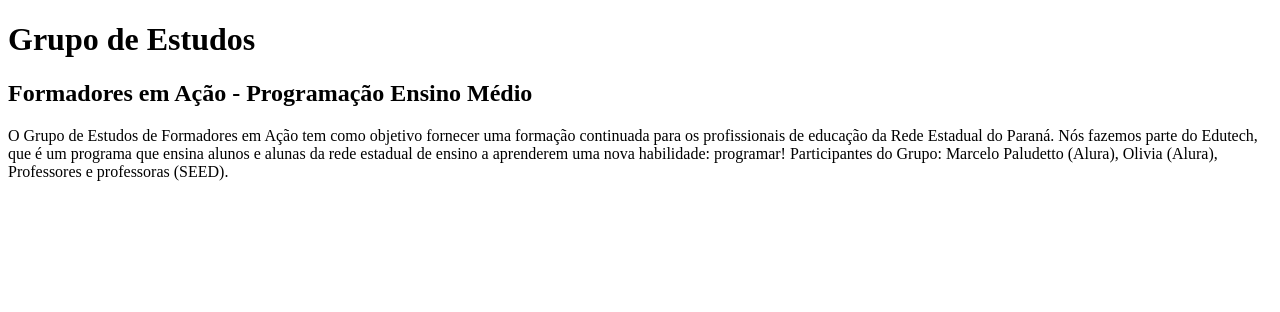
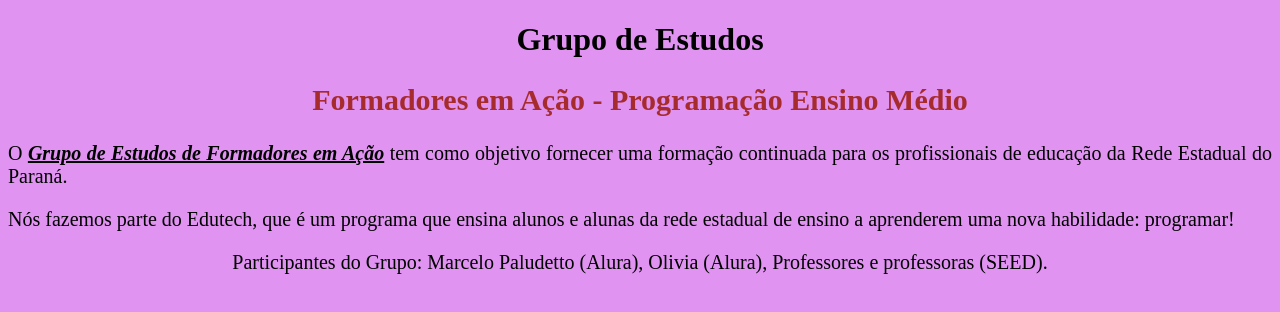
Before and after one commit to ProfEdiane/GEProgramacao-turma-I, a plain HTML site: page index2.html in a window 1280 px wide. Drawn offline with Linux system fonts and the light colour scheme; a script that the page names is missing.

Commit message:
Formatação texto html/css

```diff
--- a/index2.html
+++ b/index2.html
@@ -5,18 +5,18 @@
     <meta http-equiv='X-UA-Compatible' content='IE=edge'>
     <title>Page Title</title>
     <meta name='viewport' content='width=device-width, initial-scale=1'>
-    <link rel='stylesheet' type='text/css' media='screen' href='main.css'>
+    <link rel='stylesheet' href="style.css">
     <script src='main.js'></script>
 </head>
 <body>
     <h1>Grupo de Estudos</h1>
     <h2>Formadores em Ação - Programação Ensino Médio</h2>
 
-   <p>O Grupo de Estudos de Formadores em Ação tem como objetivo fornecer uma formação continuada para os profissionais de educação da Rede Estadual do Paraná.
+   <p>O <b><i><u>Grupo de Estudos de Formadores em Ação</u></i></b> tem como objetivo fornecer uma formação continuada para os profissionais de educação da Rede Estadual do Paraná. </p>
 
-    Nós fazemos parte do Edutech, que é um programa que ensina alunos e alunas da rede estadual de ensino a aprenderem uma nova habilidade: programar!
+    <p>Nós fazemos parte do Edutech, que é um programa que ensina alunos e alunas da rede estadual de ensino a aprenderem uma nova habilidade: programar!</p>
 
-     Participantes do Grupo: Marcelo Paludetto (Alura), Olivia (Alura), Professores e professoras (SEED). </p>
+     <p style="text-align:center;">Participantes do Grupo: Marcelo Paludetto (Alura), Olivia (Alura), Professores e professoras (SEED).</p>
 
 
 </body>
--- /dev/null
+++ b/style.css
@@ -0,0 +1,18 @@
+body {
+    background-color: rgba(195, 43, 226, 0.507);
+}
+
+h1 {
+    text-align: center;
+}
+
+p {
+    font-size: 20px;
+    text-align: justify;
+}
+
+h2 {
+    color: rgba(165, 42, 42, 0.986);
+    text-align: center;
+    font-size: 30px;
+}
```
